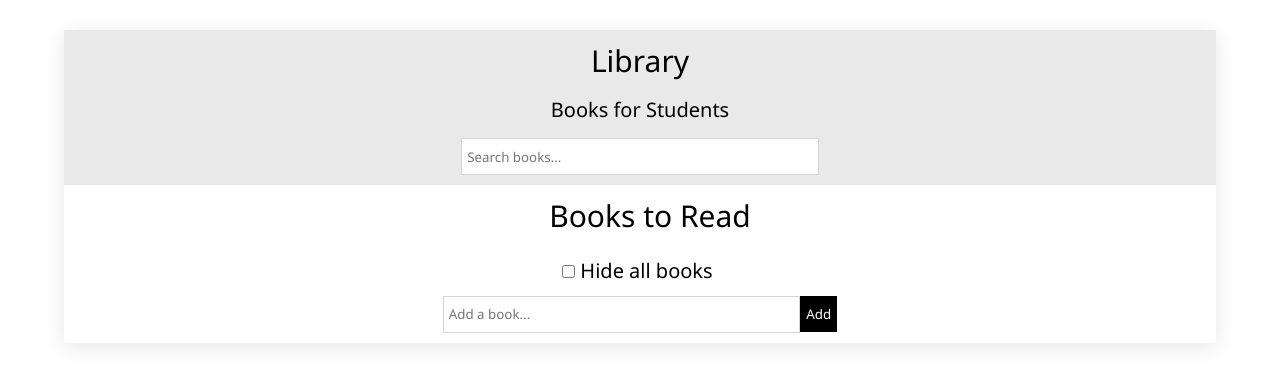
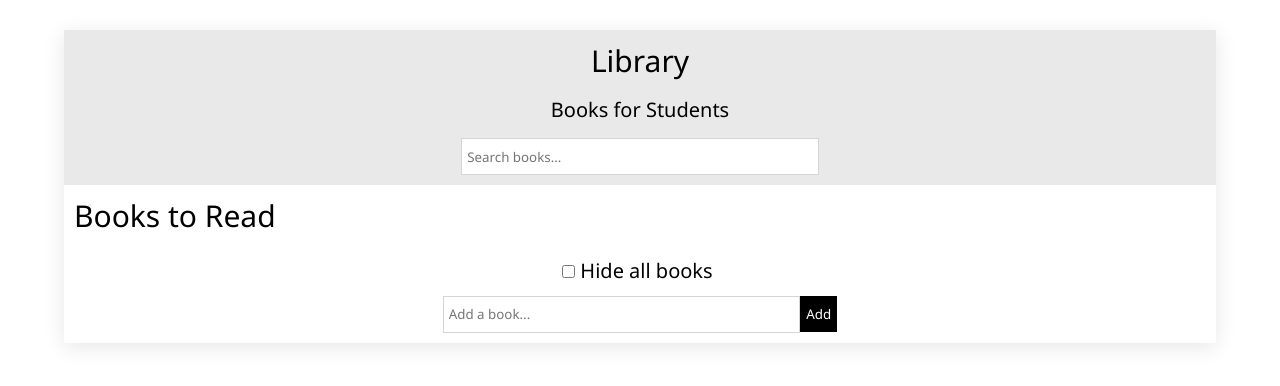
Before and after one commit to ElenMuradyan/todolist, a React (Create React App) app: page / in a window 1280 px wide. Shown: the top 386 px of the page. Built offline with nearby package versions, Linux system fonts and the light colour scheme.

Commit message:
fix:fix search functional and styles

```diff
--- a/src/components/ToDoList/index.css
+++ b/src/components/ToDoList/index.css
@@ -21,6 +21,9 @@
 p{
     font-size: 30px;
     margin:10px;
+}
+#booksp{
+    text-align: start;
 }
 span{
     font-size: 20px;
--- a/src/components/ToDoList/index.js
+++ b/src/components/ToDoList/index.js
@@ -24,7 +24,7 @@ function ToDoList(){
     };
 
     const search = e => {
-        let value=e.target.value;
+        let value=e.target.value.trim();
         setResultToDos(toDos.filter(elem => elem.todoname.toLowerCase().match(value.toLowerCase())));
     };
 
@@ -38,13 +38,18 @@ function ToDoList(){
        setResultToDos(open ? [] : toDos);
     };
 
+    const handleKeyDown = event =>{
+    if (event.key === 'Enter'){
+        handleToDoAdd()
+    }
+    };
         return(
         <div id='container'>
             <p>Library</p>
             <span>Books for Students</span>
             <input onChange={ search } type='text' placeholder='Search books...' id='input1'></input>
             <div id='todos'>
-            <p>Books to Read</p>
+            <p id='booksp'>Books to Read</p>
             <ul>
                 {
                 resultToDos.map((elem,index)=>{
@@ -55,8 +60,8 @@ function ToDoList(){
                 }
             </ul>
             <div id="inputs">
-            <p><input type='checkbox' onClick={ hideAll } id='checkbox' name="todos" value="show"></input><span>Hide all books</span></p>
-            <p><input type='text' placeholder='Add a book...' onChange={ handleInputChange } value={ input } id='input2'></input><button onClick={ handleToDoAdd }>Add</button></p>
+            <p><input type='checkbox' onClick={ hideAll } id='checkbox' name="todos" value="show"></input><label for='checkbox'><span>Hide all books</span></label></p>
+            <p><input type='text' placeholder='Add a book...' onChange={ handleInputChange } value={ input } id='input2' onKeyDown={ handleKeyDown }></input><button onClick={ handleToDoAdd }>Add</button></p>
             </div>
             </div>
         </div>)
```
